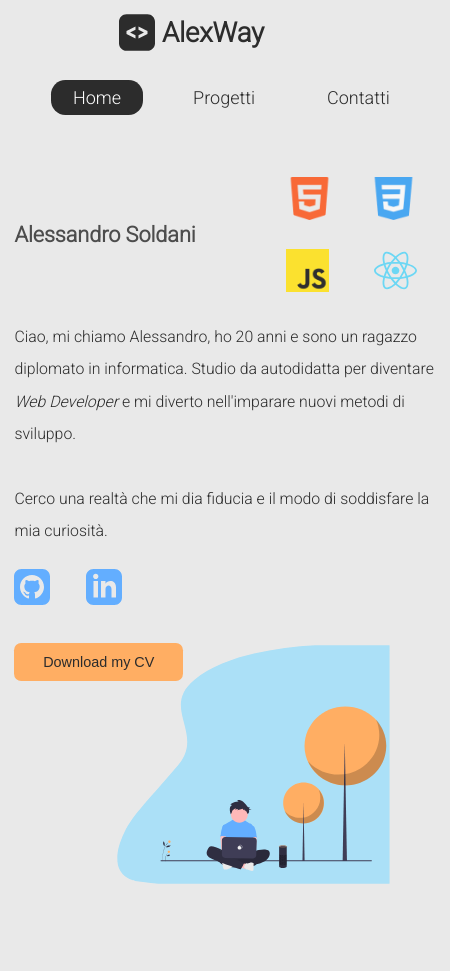
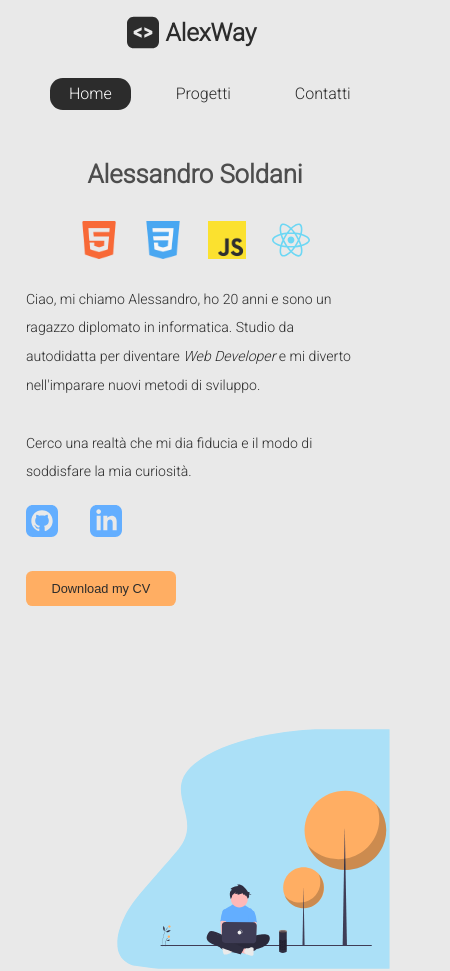
Before and after one commit to Alex19Way/portfolio, a plain HTML site: page index.html in a window 390 px wide. Shown: the whole page, 450 px wide, since content can reach past the window. Before the commit the page ends 886 px from the top, so only its background shows below. Drawn offline with Linux system fonts and the light colour scheme; a script that the page names is missing.

Commit message:
Add files via upload

```diff
--- a/style/_contatti.scss
+++ b/style/_contatti.scss
@@ -6,7 +6,6 @@
     border-radius: 2rem;
     display: flex;
     justify-content: center;
-    min-width: 450px;
     box-shadow: -3px 3px 13px rgba($color: #000000, $alpha: 0.4);
 }
 
--- a/style/_index.scss
+++ b/style/_index.scss
@@ -2,7 +2,6 @@
 .intro{
     min-height: 100vh;
     width: 90%;
-    min-width: 450px;
     margin: 0 auto;
     display: flex;
     flex-wrap: wrap;
@@ -113,3 +112,19 @@
         h2{font-size: 3rem;}
     }
 }
+
+@media screen and (max-width: 500px){
+    .intro{min-height: 100vh;}
+    .intro-text{padding: 0rem 1rem;}
+    .background{z-index: -1;}
+    .intro-tecnologie{
+        flex-direction: column;
+        h2{
+            margin-bottom: 3rem;
+            font-size: 4rem;
+        }
+        .icons{margin: 0 auto;}
+
+
+    }
+}
--- a/style/_progetti.scss
+++ b/style/_progetti.scss
@@ -1,7 +1,6 @@
 .project{
     min-height: 90vh;
     width: 90%;
-    min-width: 450px;
     margin: 10vh auto;
     display: flex;
     flex-wrap: wrap;
--- a/style/style.scss
+++ b/style/style.scss
@@ -37,3 +37,6 @@ $grey-text: #2c2c2c;
 @media screen and (max-width: 768px){
     html{font-size: 45%;}
  }
+@media screen and (max-width: 500px){
+    html{font-size: 40%;}
+ }
```
Also changed, not shown: style/style.css, 1 other file.
